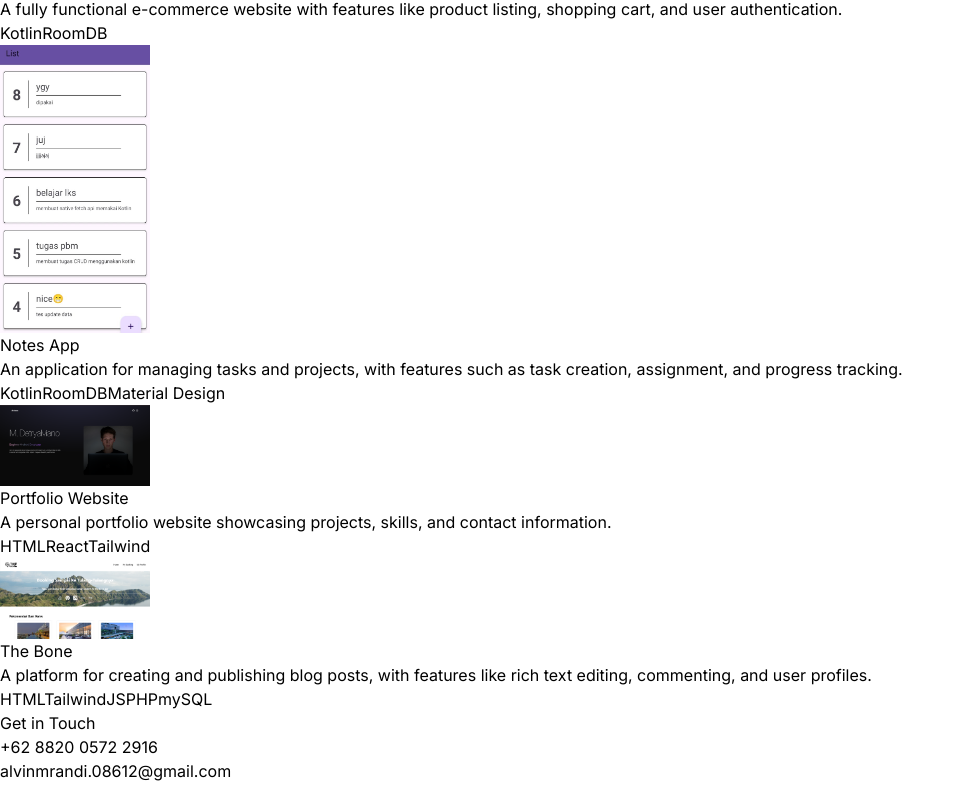
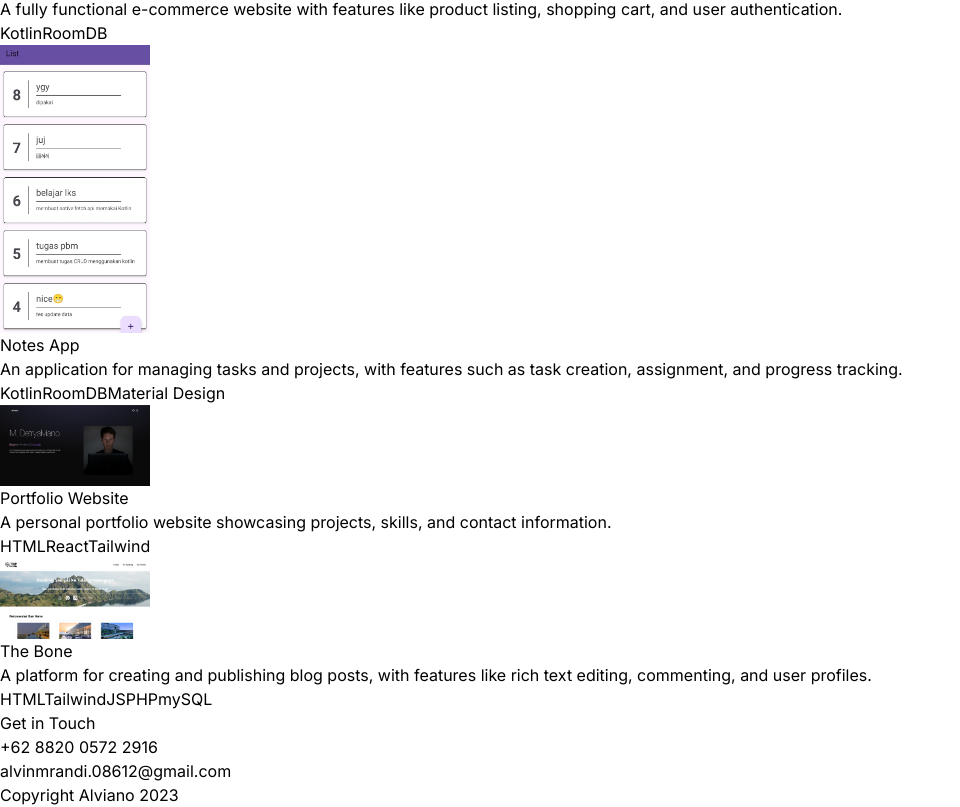
Before and after one commit to MDAlviano/personal-portfolio-web, a React (Vite) app: page / in a window 1280 px wide. Shown: the part 1730-2537 px from the top of the page, without its empty margins (0-960 px from the left). Before the commit the page ends 2513 px from the top, so only its background shows below. Built offline with nearby package versions, Linux system fonts and the light colour scheme.

Commit message:
mencoba membuat footer

```diff
--- a/src/App.jsx
+++ b/src/App.jsx
@@ -5,6 +5,7 @@ import About from './components/About'
 import Technologies from './components/Technologies'
 import Projects from './components/Projects'
 import Contact from './components/Contact'
+import { Footer } from './components/Footer'
 
 const App = () => {
   return (
@@ -19,6 +20,7 @@ const App = () => {
         <Technologies/>
         <Projects/>
         <Contact/>
+        <Footer/>
       </div>
     </div>
   )
--- /dev/null
+++ b/src/components/Footer.jsx
@@ -0,0 +1,11 @@
+import React from 'react'
+
+export const Footer = () => {
+  return (
+    <div className="flex lg:max-w-full">
+        <div className="justify-center lg:justify-center">
+            <span>Copyright Alviano 2023</span>
+        </div>
+    </div>
+  )
+}
```
